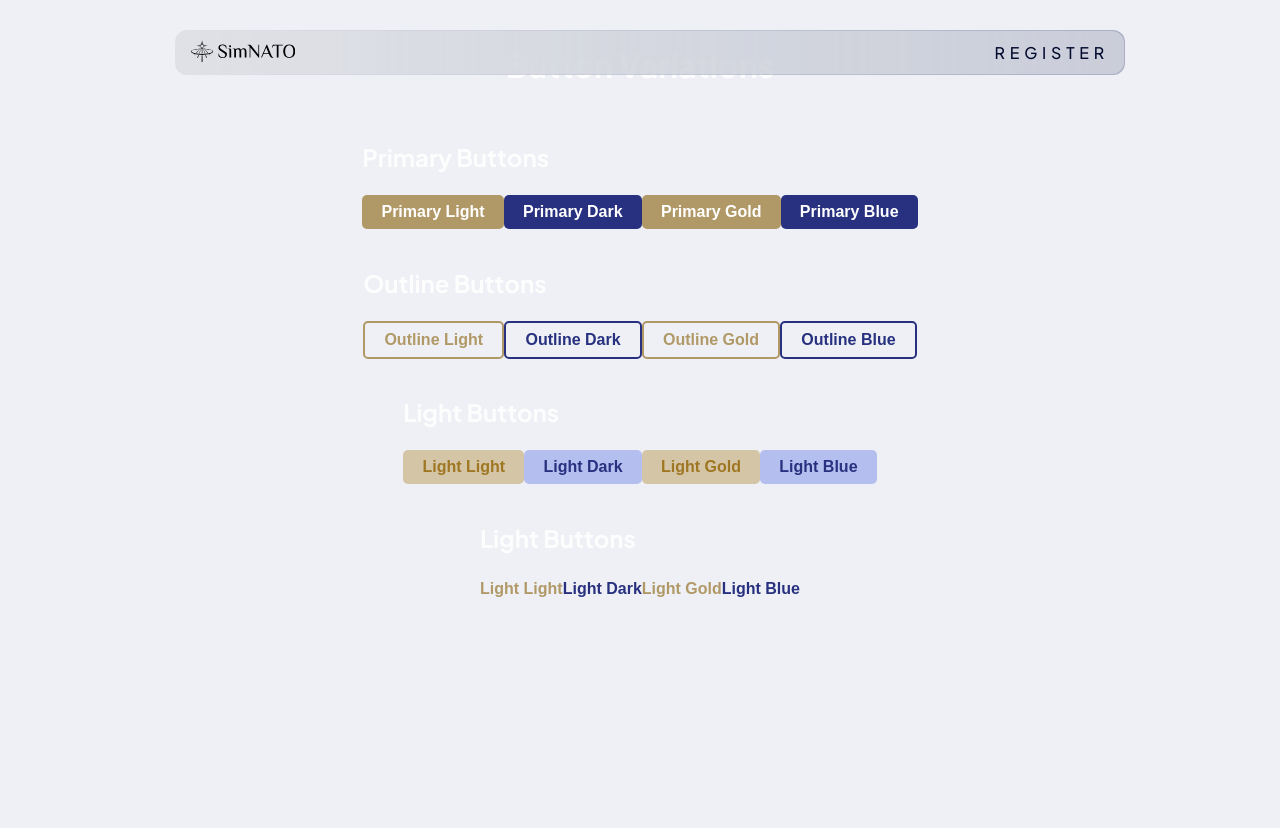
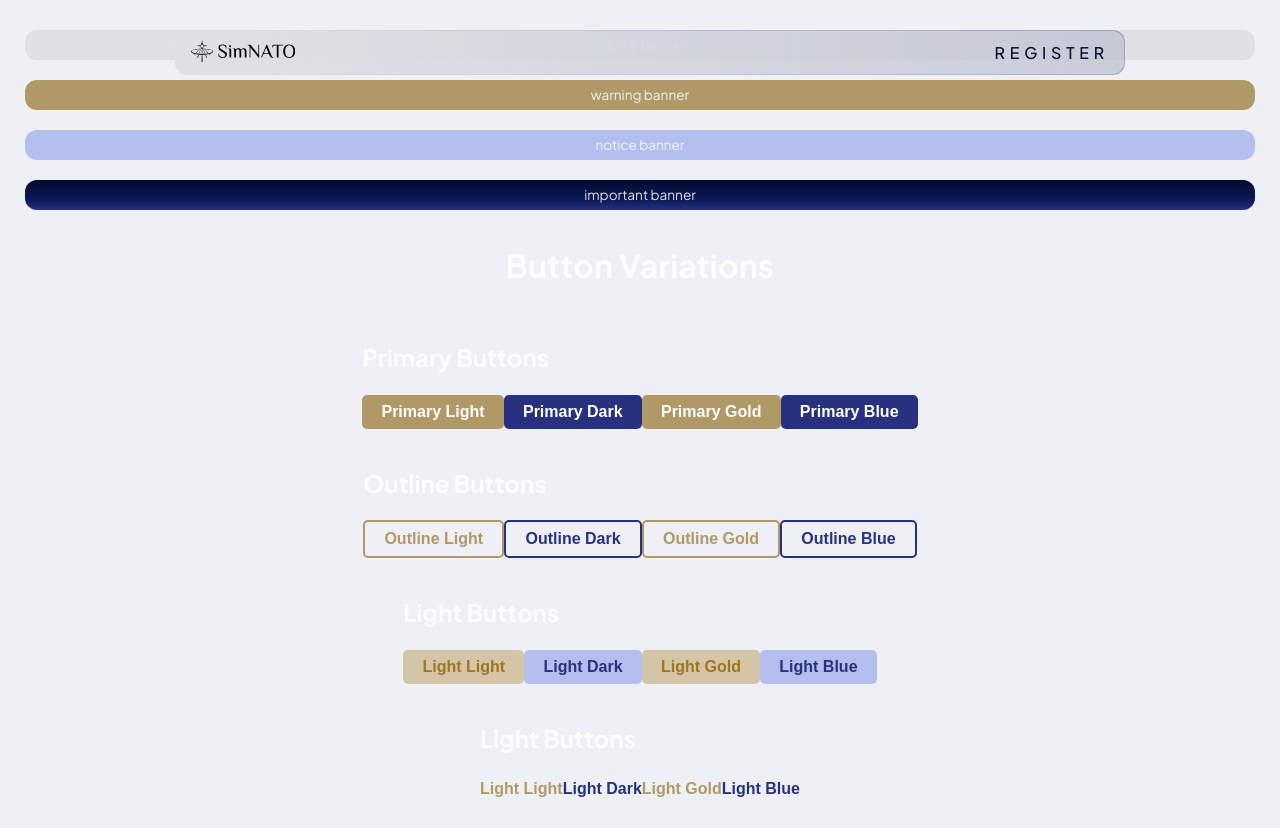
Before and after one commit to oklex/simnato-site, a Next.js app: page /branding in a window 1280 px wide. Before the commit the page ends 800 px from the top, so only its background shows below. Built offline with nearby package versions, Linux system fonts and the light colour scheme.

Commit message:
added a banner component

```diff
--- /dev/null
+++ b/src/components/Banner.tsx
@@ -0,0 +1,115 @@
+import React, { ReactElement } from 'react';
+import styled, { css } from 'styled-components';
+
+import { Icon, Text, Div } from '@ui-library';
+import { PALETTE, GRADIENTS, COLORS, BREAKPOINTS } from '@src/theme';
+
+type BannerProps = {
+	type: 'neutral' | 'warning' | 'notice' | 'important'; // add more types later
+	noMargin?: boolean;
+	children?: string | JSX.Element | (string | JSX.Element)[];
+	justifyContent?: 'center' | 'start' | 'end' | 'between' | 'around' | 'evenly';
+};
+
+export const Banner = ({
+	type,
+	noMargin,
+	justifyContent,
+	children,
+}: BannerProps) => {
+	return (
+		<StyledBanner noMargin={noMargin} color={type}>
+			{/* {type === 'warning' && (
+				<Icon mode="light" icon={type} spaceAfter title={type} />
+			)} */}
+			<Div
+				flex
+				justifyContent={justifyContent ?? 'center'}
+				width="100%"
+				gap="3px"
+				flexDirection="col"
+			>
+				{children &&
+					Array.isArray(children) &&
+					children.map((c) => (
+						<Text align="center" size="sm">
+							{c}
+						</Text>
+					))}
+				{children && !Array.isArray(children) && (
+					<Text align="center" size="sm">
+						{children}
+					</Text>
+				)}
+			</Div>
+		</StyledBanner>
+	);
+};
+
+const StyledBanner = styled.div<{
+	noMargin?: boolean;
+	color?: 'neutral' | 'warning' | 'notice' | 'important';
+}>`
+	display: flex;
+	justify-content: center;
+	align-items: center;
+	width: 100%;
+
+	${({ color }) => {
+		if (color === 'neutral') {
+			return css`
+				background-color: ${PALETTE.silver.main};
+				p {
+					color: ${COLORS.baseText};
+				}
+			`;
+		}
+
+		if (color === 'warning') {
+			return css`
+				background-color: ${PALETTE.gold.main};
+				p {
+					color: ${COLORS.darkText};
+				}
+			`;
+		}
+
+		if (color === 'notice') {
+			return css`
+				background-color: ${PALETTE.blue.light};
+				p {
+					color: ${COLORS.darkText};
+				}
+			`;
+		}
+
+		if (color === 'important') {
+			return css`
+				background: linear-gradient(0deg, ${GRADIENTS.main});
+				p {
+					color: ${COLORS.lightText};
+				}
+				a {
+					color: ${COLORS.lightText};
+					font-weight: 500;
+				}
+			`;
+		}
+	}}
+
+	border-radius: 12px;
+	padding: 0.3rem;
+
+	${({ noMargin }) =>
+		noMargin
+			? css`
+					margin: 0 !important;
+			  `
+			: css`
+					margin: 10px;
+			  `}
+
+	/* @media (min-width: ${BREAKPOINTS.md}) {
+		margin: 3rem 10rem 5rem;
+	} */
+`;
--- a/src/pages/branding.tsx
+++ b/src/pages/branding.tsx
@@ -1,14 +1,19 @@
 import React from 'react';
 import styled from 'styled-components';
 import { Section, Button } from '../ui-library';
+import { Banner } from '@src/components/Banner';
 
 const BrandingPage = () => {
 	return (
 		<PageWrapper>
+			<Banner type="neutral">neutral banner</Banner>
+			<Banner type="warning">warning banner</Banner>
+			<Banner type="notice">notice banner</Banner>
+			<Banner type="important">important banner</Banner>
 			<h1>Button Variations</h1>
 			<Section>
 				<h2>Primary Buttons</h2>
-				<Button mode="light" variant="primary" >
+				<Button mode="light" variant="primary">
 					Primary Light
 				</Button>
 				<Button mode="dark" variant="primary">
@@ -55,16 +60,16 @@ const BrandingPage = () => {
 			</Section>
 			<Section>
 				<h2>Light Buttons</h2>
-				<Button mode="light" variant="text" >
+				<Button mode="light" variant="text">
 					Light Light
 				</Button>
-				<Button mode="dark" variant="text" >
+				<Button mode="dark" variant="text">
 					Light Dark
 				</Button>
-				<Button mode="gold" variant="text" >
+				<Button mode="gold" variant="text">
 					Light Gold
 				</Button>
-				<Button mode="blue" variant="text" >
+				<Button mode="blue" variant="text">
 					Light Blue
 				</Button>
 			</Section>
```
